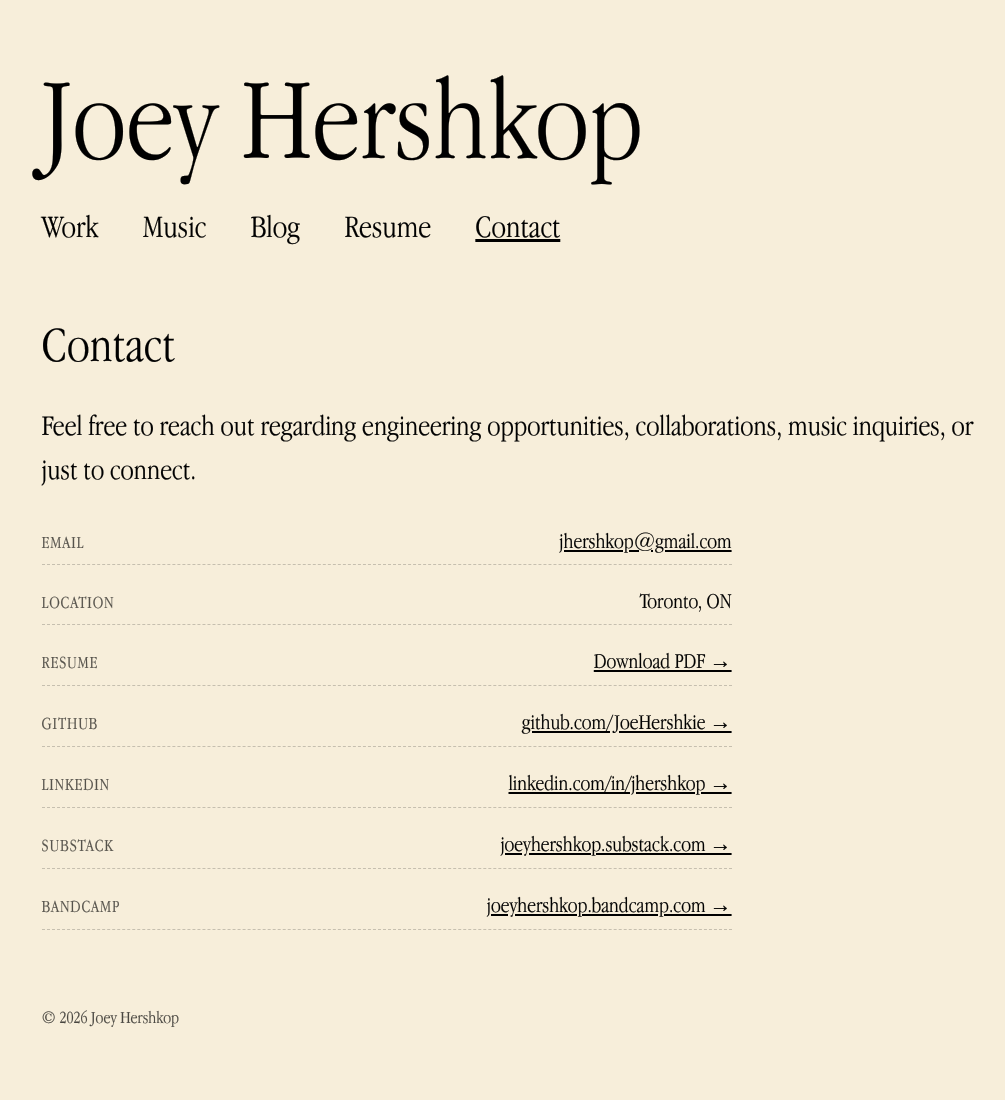
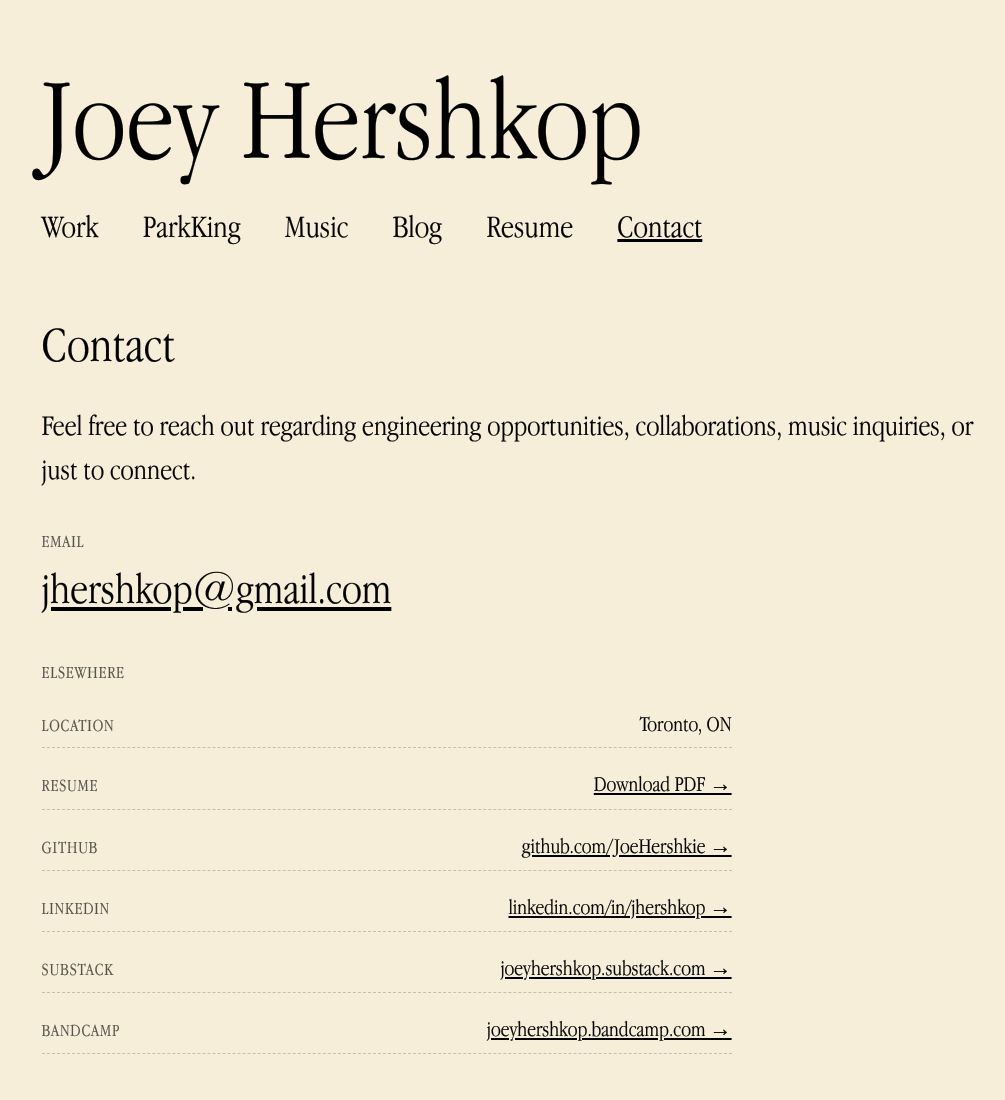
Before and after one commit to JoeHershkie/joeyhershkop.com, an Astro site: page /contact in a window 1280 px wide. Shown: the top 1100 px of the page, without its empty margins (32-1037 px from the left). Built offline with nearby package versions, Linux system fonts and the light colour scheme; Astro itself is replaced by a stand-in of ours.

Commit message:
Add ParkKing nav link, lead the contact page with email, add LICENSE
- Nav gets a ParkKing item that goes to getparkking.com.
- Contact page shows the email address large at the top, with the other
  links grouped under "Elsewhere".
- Home page intro says software engineer with a computer engineering degree.
- LICENSE: ISC for the source code, matching package.json; writing, music,
  images, resume and fonts stay all rights reserved.

Co-Authored-By: Claude Opus 5.5 <noreply@anthropic.com>
Claude-Session: https://claude.ai/code/session_01Qeed1wX2AcxZLGQRfc2WjM

```diff
--- a/src/layouts/BaseLayout.astro
+++ b/src/layouts/BaseLayout.astro
@@ -67,6 +67,7 @@ const currentYear = new Date().getFullYear();
     <nav aria-label="Main Navigation">
       <ul>
         <li><a href="/work/" aria-current={isCurrent('/work') ? "page" : undefined}>Work</a></li>
+        <li><a href="https://getparkking.com">ParkKing</a></li>
         <li><a href="/music/" aria-current={isCurrent('/music') ? "page" : undefined}>Music</a></li>
         <li><a href="/blog/" aria-current={isCurrent('/blog') ? "page" : undefined}>Blog</a></li>
         <li><a href="/resume.pdf">Resume</a></li>
--- a/src/pages/contact.astro
+++ b/src/pages/contact.astro
@@ -11,11 +11,13 @@ import BaseLayout from '../layouts/BaseLayout.astro';
     Feel free to reach out regarding engineering opportunities, collaborations, music inquiries, or just to connect.
   </p>
 
+  <p class="contact-primary">
+    <span class="contact-label">Email</span>
+    <a href="mailto:jhershkop@gmail.com">jhershkop@gmail.com</a>
+  </p>
+
+  <h2 class="contact-elsewhere">Elsewhere</h2>
   <ul class="contact-directory">
-    <li class="contact-row">
-      <span class="contact-label">Email</span>
-      <span class="contact-value"><a href="mailto:jhershkop@gmail.com">jhershkop@gmail.com</a></span>
-    </li>
     <li class="contact-row">
       <span class="contact-label">Location</span>
       <span class="contact-value">Toronto, ON</span>
--- a/src/pages/index.astro
+++ b/src/pages/index.astro
@@ -24,7 +24,7 @@ import BaseLayout from '../layouts/BaseLayout.astro';
   })} />
   <div class="intro-section">
     <p class="lead-text">
-      I'm Joey — a computer engineer (McGill '25) in Toronto who builds software end-to-end and thinks across disciplines.
+      I'm Joey — a software engineer in Toronto, with a computer engineering degree from McGill ('25), who builds software end-to-end and thinks across disciplines.
     </p>
 
     <p>
--- a/src/styles/global.css
+++ b/src/styles/global.css
@@ -323,6 +323,30 @@ audio {
   text-decoration: underline;
 }
 
+.contact-primary {
+  display: flex;
+  flex-direction: column;
+  gap: 0.35rem;
+  margin: 0 0 2.5rem 0;
+}
+
+.contact-primary a {
+  color: #000000;
+  text-decoration: underline;
+  text-underline-offset: 4px;
+  font-size: clamp(1.6rem, 4vw, 2.4rem);
+  line-height: 1.2;
+  overflow-wrap: anywhere;
+}
+
+.contact-elsewhere {
+  font-size: 0.95rem;
+  text-transform: uppercase;
+  letter-spacing: 0.05em;
+  opacity: 0.65;
+  margin: 0;
+}
+
 /* --- BLOG & CONTENT EMBED --- */
 .blog-intro {
   margin-bottom: 1.5rem;
```
Also changed, not shown: 1 other file.
